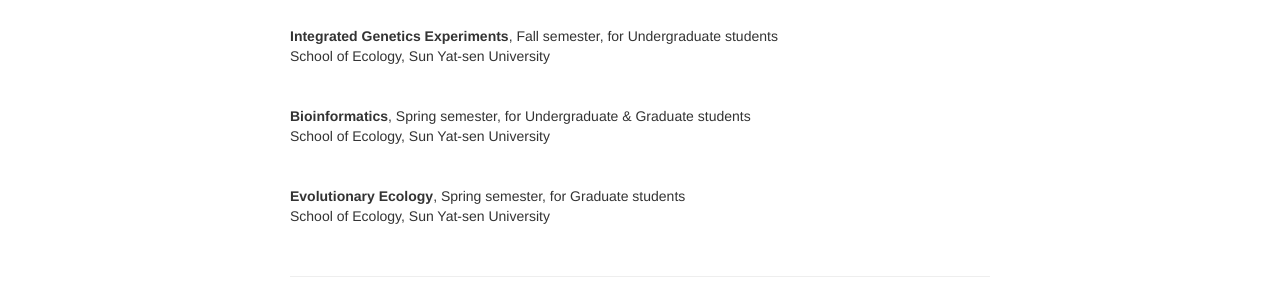
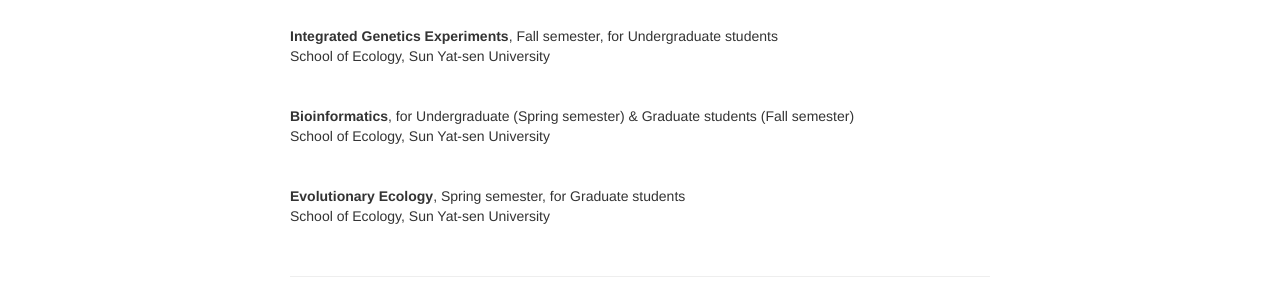
Before and after one commit to yuchenyanggroup/yuchenyanggroup.github.io, a Jekyll site: the page built from pages/teaching.md, in a window 1280 px wide. Shown: the part 486-786 px from the top of the page. Built offline with Jekyll 4.4.1, drawn with Linux system fonts in a browser that asks for light colours.

Commit message:
Update teaching.md

```diff
--- a/pages/teaching.md
+++ b/pages/teaching.md
@@ -23,7 +23,7 @@ title: Teaching by Yuchen Yang
   School of Ecology, Sun Yat-sen University<br/>
   <br/>
   <br/>
-  <b>Bioinformatics</b>, Spring semester, for Undergraduate & Graduate students<br/>
+  <b>Bioinformatics</b>, for Undergraduate (Spring semester) & Graduate students (Fall semester) <br/>
   School of Ecology, Sun Yat-sen University<br/>
   <br/>
   <br/>
```
